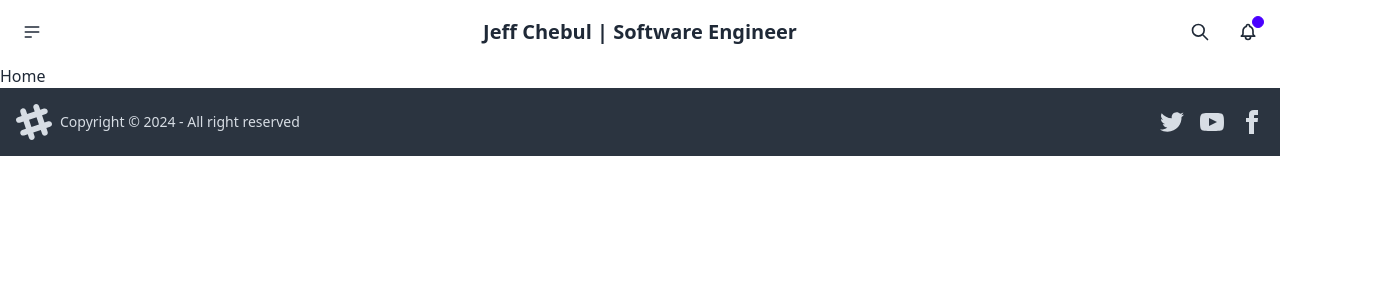
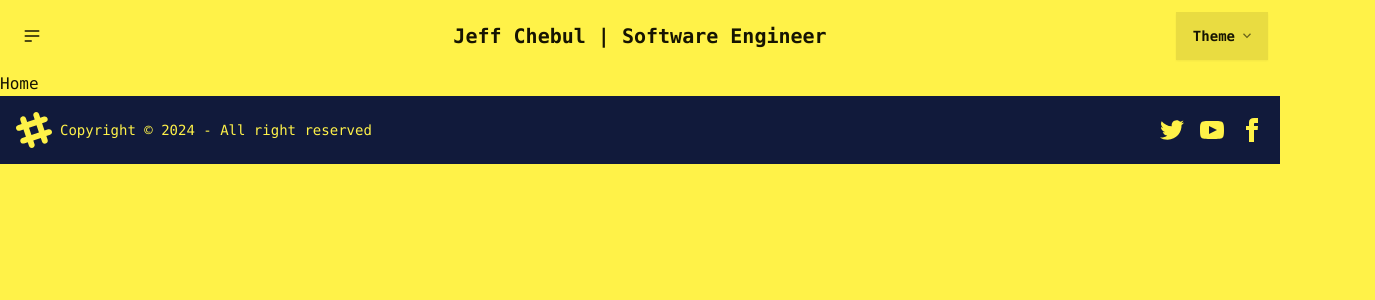
Before and after one commit to GeekAndDestroy/PersonalPortfolio, a React (Vite) app: page / in a window 1280 px wide. Shown: the top 300 px of the page, 1375 px wide, since content can reach past the window. Built offline with nearby package versions, Linux system fonts and the light colour scheme.

Commit message:
themes added

```diff
--- a/src/Components/Navigation.tsx
+++ b/src/Components/Navigation.tsx
@@ -21,15 +21,19 @@
     <a className="btn btn-ghost text-xl">Jeff Chebul | Software Engineer</a>
   </div>
   <div className="navbar-end">
-    <button className="btn btn-ghost btn-circle">
-      <svg xmlns="http://www.w3.org/2000/svg" className="h-5 w-5" fill="none" viewBox="0 0 24 24" stroke="currentColor"><path strokeLinecap="round" strokeLinejoin="round" strokeWidth="2" d="M21 21l-6-6m2-5a7 7 0 11-14 0 7 7 0 0114 0z" /></svg>
-    </button>
-    <button className="btn btn-ghost btn-circle">
-      <div className="indicator">
-        <svg xmlns="http://www.w3.org/2000/svg" className="h-5 w-5" fill="none" viewBox="0 0 24 24" stroke="currentColor"><path strokeLinecap="round" strokeLinejoin="round" strokeWidth="2" d="M15 17h5l-1.405-1.405A2.032 2.032 0 0118 14.158V11a6.002 6.002 0 00-4-5.659V5a2 2 0 10-4 0v.341C7.67 6.165 6 8.388 6 11v3.159c0 .538-.214 1.055-.595 1.436L4 17h5m6 0v1a3 3 0 11-6 0v-1m6 0H9" /></svg>
-        <span className="badge badge-xs badge-primary indicator-item"></span>
-      </div>
-    </button>
+  <div className="dropdown">
+  <div tabIndex={0} role="button" className="btn m-1">
+    Theme
+    <svg width="12px" height="12px" className="h-2 w-2 fill-current opacity-60 inline-block" xmlns="http://www.w3.org/2000/svg" viewBox="0 0 2048 2048"><path d="M1799 349l242 241-1017 1017L7 590l242-241 775 775 775-775z"></path></svg>
+  </div>
+  <ul tabIndex={0} className="dropdown-content z-[1] p-2 shadow-2xl bg-base-300 rounded-box w-52">
+    <li><input type="radio" name="theme-dropdown" className="theme-controller btn btn-sm btn-block btn-ghost justify-start" aria-label="Dark" value="dark"/></li>
+    <li><input type="radio" name="theme-dropdown" className="theme-controller btn btn-sm btn-block btn-ghost justify-start" aria-label="Light" value="light"/></li>
+    <li><input type="radio" name="theme-dropdown" className="theme-controller btn btn-sm btn-block btn-ghost justify-start" aria-label="Cyberpunk" value="cyberpunk"/></li>
+    <li><input type="radio" name="theme-dropdown" className="theme-controller btn btn-sm btn-block btn-ghost justify-start" aria-label="Dracula" value="dracula"/></li>
+    <li><input type="radio" name="theme-dropdown" className="theme-controller btn btn-sm btn-block btn-ghost justify-start" aria-label="Acid" value="acid"/></li>
+  </ul>
+</div>
   </div>
 </div>
   )
--- a/tailwind.config.js
+++ b/tailwind.config.js
@@ -1,11 +1,49 @@
 /** @type {import('tailwindcss').Config} */
 export default {
-  content: [
-    "./index.html",
-    "./src/**/*.{js,ts,jsx,tsx}",
-  ],
+  content: ["./index.html", "./src/**/*.{js,ts,jsx,tsx}"],
   theme: {
-    extend: {},
+      extend: {},
   },
-  plugins: [require('daisyui'),],
-}
+  daisyui: {
+      themes: [
+        "cyberpunk",
+        "light",
+        "dracula",
+        "acid",
+          {
+              dark: {
+                  primary: "#00ff00",
+                  secondary: "#E200E6",
+                  accent: "#ffff00",
+                  neutral: "#E200E6",
+                  "base-100": "#21325E",
+                  info: "#0000ff",
+                  success: "#00ff00",
+                  warning: "#00ff00",
+                  error: "#ff0000",
+                  "--glass-opacity": "5%",
+                  "--glass-reflex-opacity": "3%",
+                  "--glass-blur": "25px",
+              },
+              // light: {
+              //   "primary": "#00ff00",
+              //   "secondary": "#E200E6",
+              //   "accent": "#ffff00",
+              //   "neutral": "#E20026",
+              //   "base-100": "#ffffff",
+              //   "info": "#0000ff",
+              //   "success": "#00ff00",
+              //   "warning": "#00ff00",
+              //   "error": "#ff0000",
+              //   "--glass-opacity": "5%",
+              //   "--glass-reflex-opacity": "3%",
+              //   "--glass-blur": "25px",
+              //   "#file-upload-button": {
+              //     "background-color": "#E200E6",
+              //   },
+                        //  },
+          },
+      ],
+  },
+  plugins: [require("daisyui")],
+};
```
